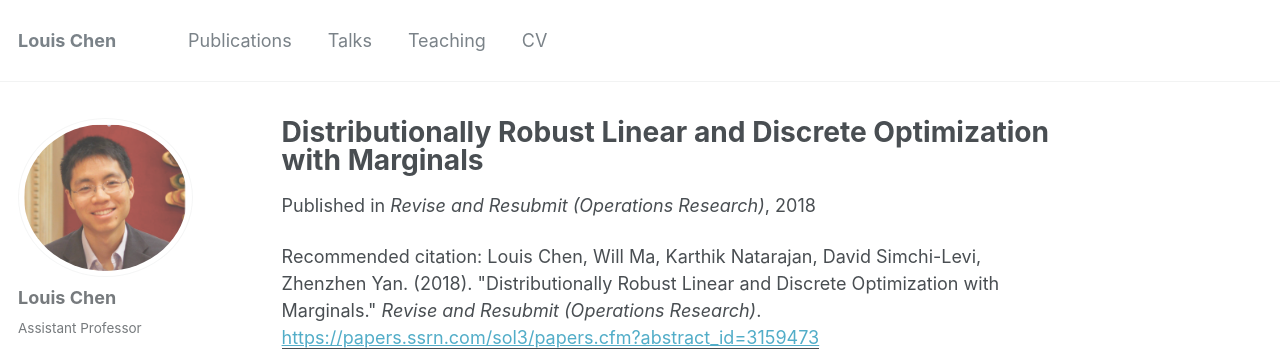
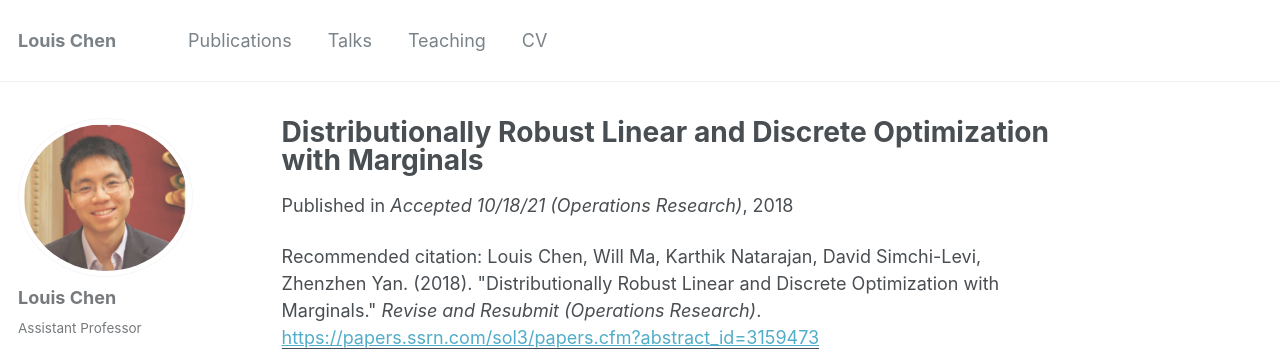
Before and after one commit to LouisLChen/LouisLChen.github.io, a Jekyll site: the page built from _publications/2015-10-01-paper-title-number-3.md, in a window 1280 px wide and 1322 px high. Shown: the top 361 px of the window. Built offline with Jekyll 4.4.1, drawn with Linux system fonts in a browser that asks for light colours; some web fonts are replaced.

Commit message:
Update 2015-10-01-paper-title-number-3.md

```diff
--- a/_publications/2015-10-01-paper-title-number-3.md
+++ b/_publications/2015-10-01-paper-title-number-3.md
@@ -4,7 +4,7 @@ collection: publications
 permalink: /publication/2015-10-01-paper-title-number-3
 excerpt: 'In this paper, we study the class of linear and discrete optimization problems in which the objective coefficients are chosen randomly from a distribution, and the goal is to evaluate robust bounds on the expected optimal value as well as the marginal distribution of the optimal solution. The set of joint distributions is assumed to be specified up to only the marginal distributions. We generalize the primal-dual formulations for this problem from the set of joint distributions with absolutely continuous marginal distributions to arbitrary marginal distributions using techniques from optimal transport theory. While the robust bound is shown to be NP-hard to compute for linear optimization problems, we identify a sufficient condition for polynomial time solvability using extended formulations. This generalizes the known tractability results under marginal information from 0-1 polytopes to a class of integral polytopes and has implications on the solvability of distributionally robust optimization problems in areas such as scheduling which we discuss.'
 date: 2018-04-27
-venue: 'Revise and Resubmit (Operations Research)'
+venue: 'Accepted 10/18/21 (Operations Research)'
 paperurl: 'https://papers.ssrn.com/sol3/papers.cfm?abstract_id=3159473'
 citation: 'Louis Chen, Will Ma, Karthik Natarajan, David Simchi-Levi, Zhenzhen Yan. (2018). &quot;Distributionally Robust Linear and Discrete Optimization with Marginals.&quot; <i>Revise and Resubmit (Operations Research)</i>.'
 ---
```
